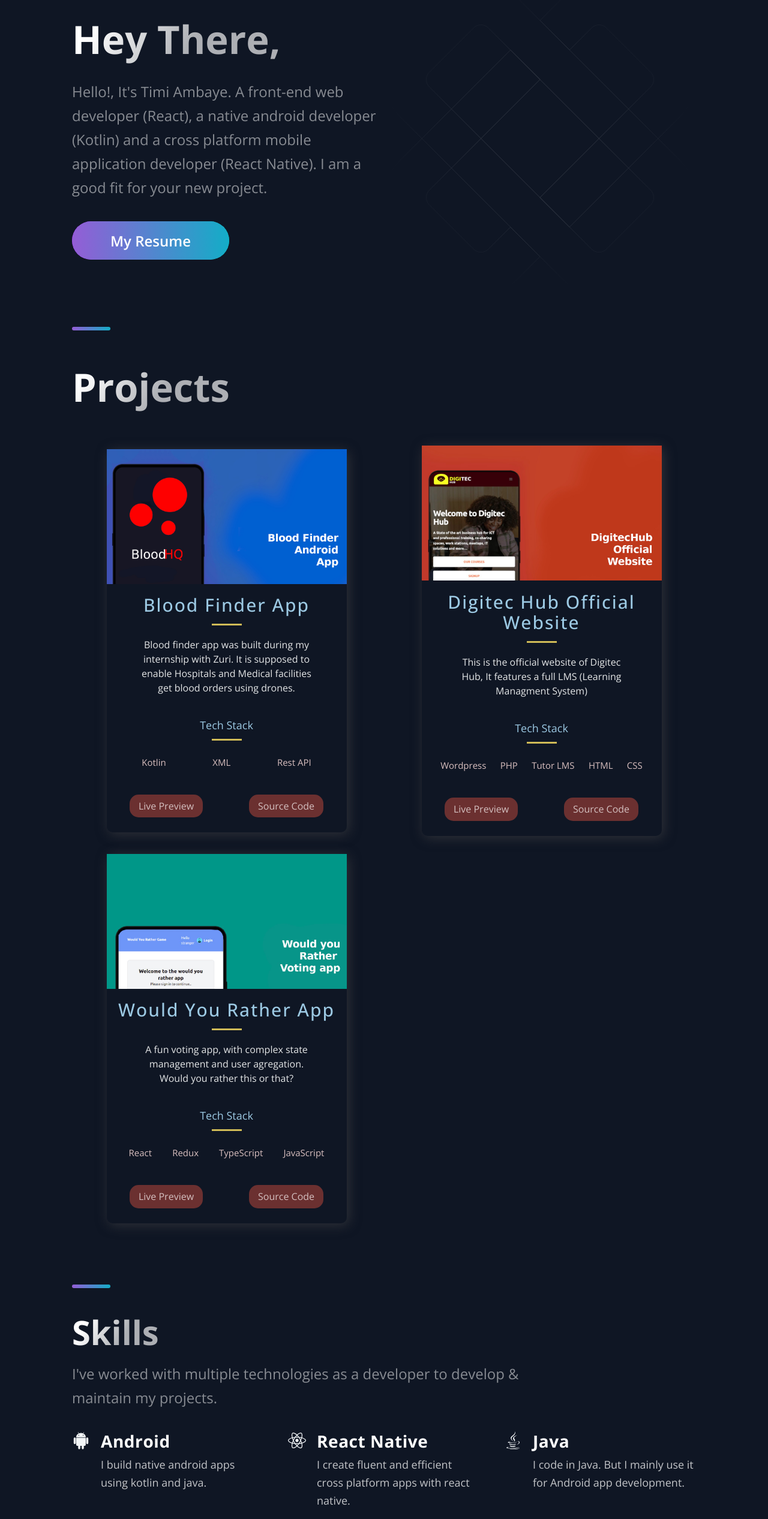
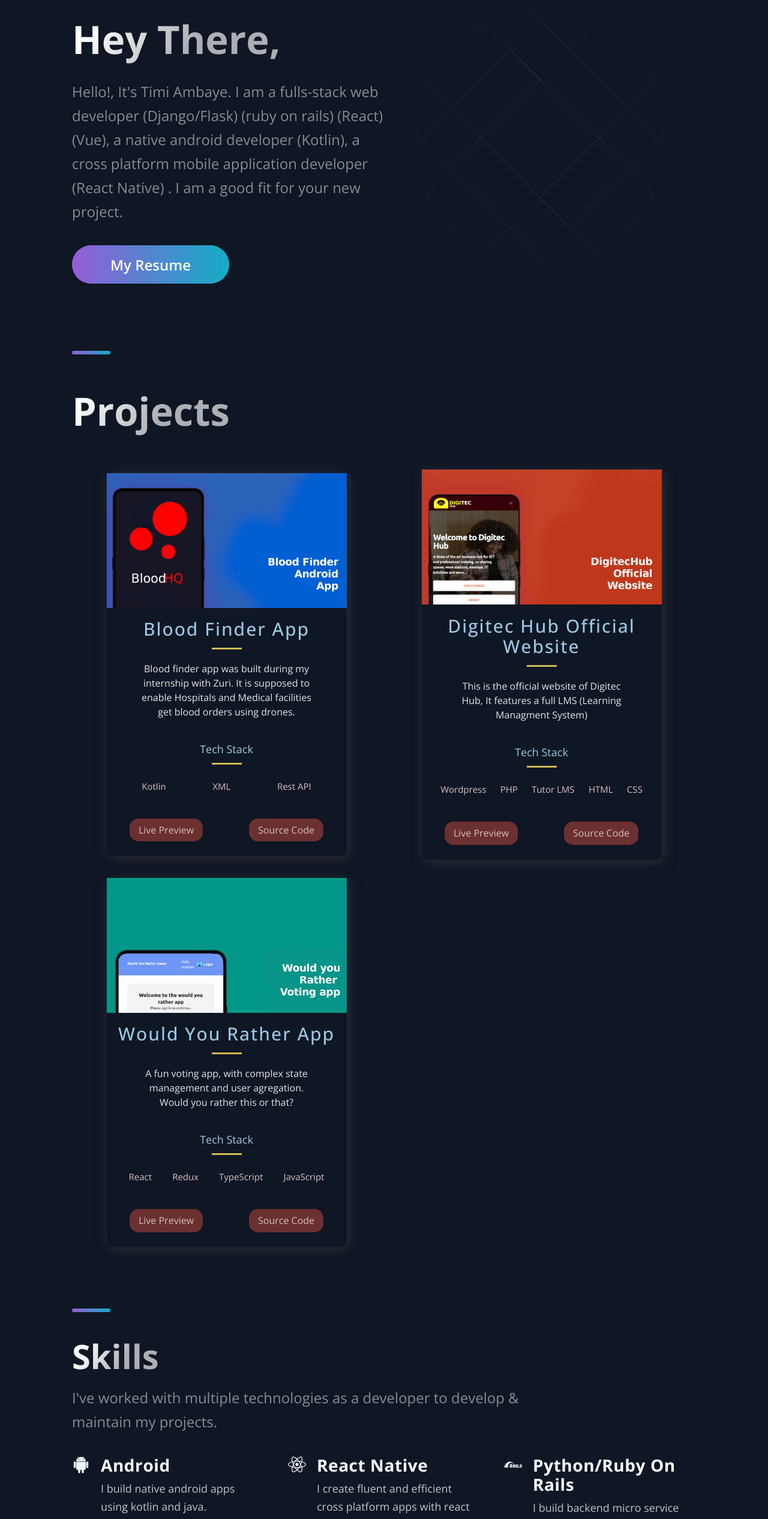
Before and after one commit to itstimiking/timiambaye, a Next.js app: page / in a window 1280 px wide. Shown: the part 140-2673 px from the top of the page at 60% size. Built offline with nearby package versions, Linux system fonts and the light colour scheme.

Commit message:
update - ruby on rails

```diff
--- a/src/components/Acomplishments/Acomplishments.js
+++ b/src/components/Acomplishments/Acomplishments.js
@@ -5,9 +5,9 @@
 
 const data = [
   { number: "3+ yrs", text: 'Mentor/Facilitator GADS' },
-  { number: "20", text: 'Frontend Devs Trained', },
-  { number: "30", text: 'Android Devs Trained', },
-  { number: 5, text: 'Live websites', }
+  { number: "25", text: 'Frontend Devs Trained', },
+  { number: "50", text: 'Android Devs Trained', },
+  { number: "10+", text: 'Live projects', }
 ];
 
 const Acomplishments = () => (
--- a/src/components/Hero/Hero.js
+++ b/src/components/Hero/Hero.js
@@ -12,8 +12,8 @@
           Hey There,
         </SectionTitle>
         <SectionText>
-          Hello!, It's Timi Ambaye. A front-end web developer (React), a native android developer (Kotlin) and a
-          cross platform mobile application developer (React Native). I am a good fit for your new project.
+          Hello!, It's Timi Ambaye. I am a fulls-stack web developer (Django/Flask) (ruby on rails) (React) (Vue), a native android developer (Kotlin), a
+          cross platform mobile application developer (React Native) . I am a good fit for your new project.
         </SectionText>
         <Button onClick={(e) => {
           e.preventDefault();
--- a/src/components/Technologies/Skills.js
+++ b/src/components/Technologies/Skills.js
@@ -1,5 +1,5 @@
 import { DiAndroid, DiTerminal } from "react-icons/di";
-import { SiJava, SiFirebase, SiGit } from "react-icons/si";
+import { SiRubyonrails, SiFirebase, SiGit } from "react-icons/si";
 import { FaReact } from "react-icons/fa";
 
 export const Skills = [
@@ -16,10 +16,10 @@
     Description: () => <>I create fluent and efficient cross platform apps with react native. </>,
   },
   {
-    slug: "java",
-    Component: SiJava,
-    title: "Java",
-    Description: () => <>I code in Java. But I mainly use it for Android app development.</>,
+    slug: "Back-End",
+    Component: SiRubyonrails,
+    title: "Python/Ruby On Rails",
+    Description: () => <>I build backend micro service applications with ruby on rails, djano, flask and node.js</>,
   },
   {
     slug: "firebase",
```
